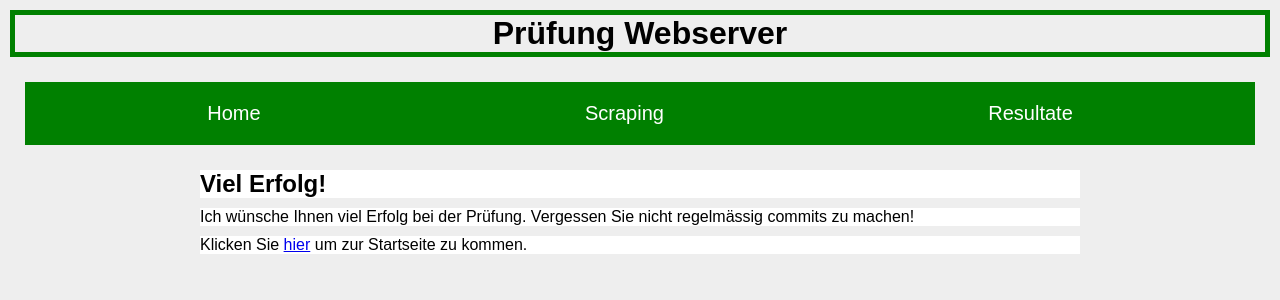
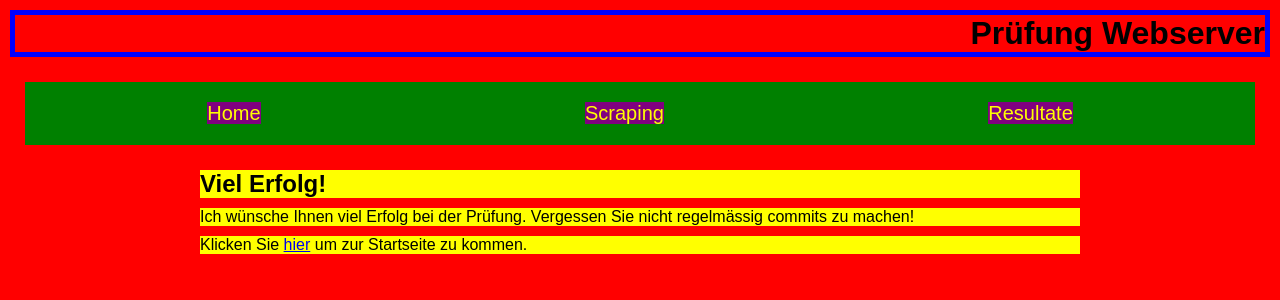
Before and after one commit to cedricgeissmann/pruefung-webserver-1mz, a Flask app: page / in a window 1280 px wide. Shown: the top 300 px of the page. Run offline with Flask 2, Linux system fonts and the light colour scheme.

Commit message:
Aufgabe 6 gelöst.

```diff
--- a/static/main.css
+++ b/static/main.css
@@ -1,7 +1,7 @@
 * {
     margin: 0;
     padding: 0;
-    font-family: sans-serif;
+    font-family: arial;
 }
 
 body {
@@ -16,21 +16,21 @@ body {
 /* Implementieren Sie Ihre Änderungen hier. Lassen Sie den Code oben so wie er
 * ist!!! */
 .titel {
-  text-align: center;
-  border: 5px solid green;
+  text-align: right;
+  border: 5px solid blue;
   margin:10px;
 }
 
 .text {
-    background-color: white;
+    background-color: yellow;
     margin:10px;
     margin-left: 200px;
     margin-right:200px;
 }
 
 .nav-link {
-color:white;
-background:green;
+color:yellow;
+background:purple;
 font-size: 20px;
 text-decoration: none;
 margin: 50px;
@@ -51,3 +51,7 @@ padding: 20px;
     box-shadow: 0px 2px 5px 2px darkgrey;
 
 }
+
+body {
+    background: #ff0000;
+}
```
